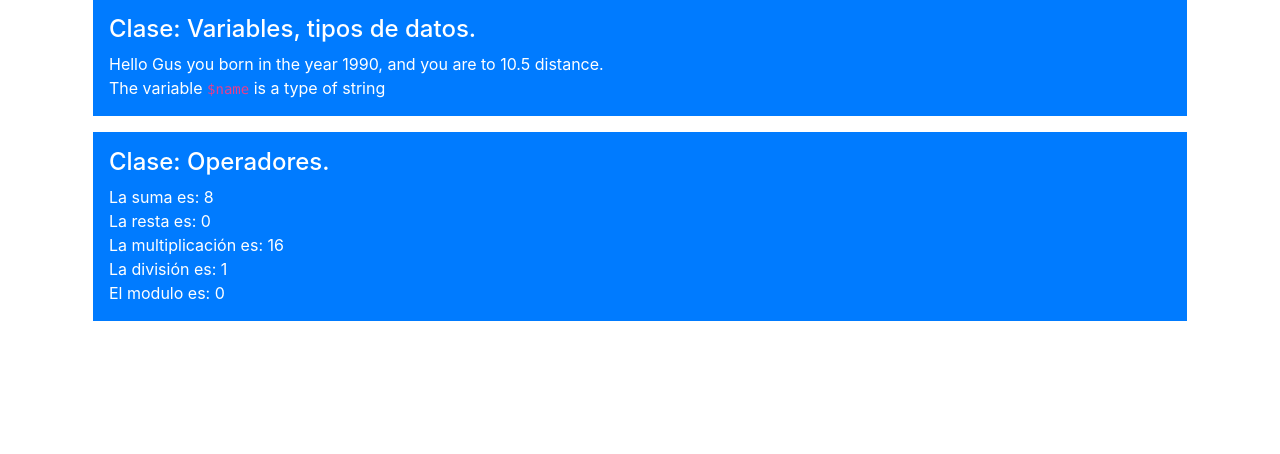
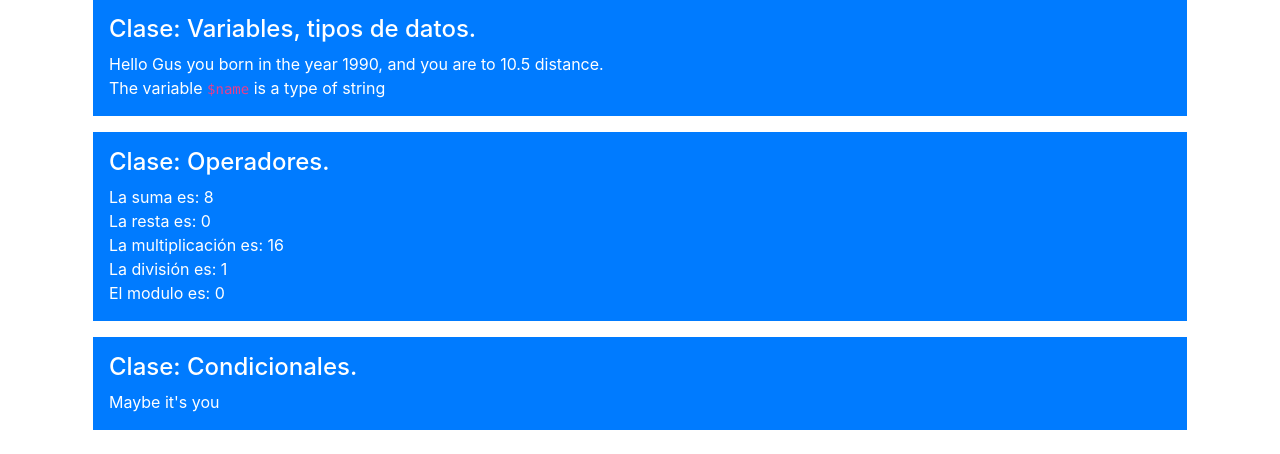
Before and after one commit to david-dc381/PHP-Console, a PHP site: page / in a window 1280 px wide. Shown: the part 346-800 px from the top of the page. Run offline with PHP 8.4, Linux system fonts and the light colour scheme.

Commit message:
Agregamos Condicional IF

```diff
--- a/index.php
+++ b/index.php
@@ -65,6 +65,29 @@
                 </div>
             </div>
         </div>
+
+
+        <div class="row">
+            <div class="col-12">
+                <div class="p-3 m-2 bg-primary text-white">
+                    <h4>Clase: Condicionales.</h4>
+                    <?php
+                        $name = "Robin";
+                        $year = 2000;
+
+                        if ($name == "Robin" and $year == 1900) {
+                            echo "It's you";
+
+                        } elseif ($name="Robin" and $year == 2000) {
+                            echo "Maybe it's you";
+                        } else {
+                            echo "It´s not you";
+                        }
+                    ?>
+                </div>
+            </div>
+        </div>
+
     </div>
 
     <script src="https://code.jquery.com/jquery-3.5.1.slim.min.js" integrity="sha384-DfXdz2htPH0lsSSs5nCTpuj/zy4C+OGpamoFVy38MVBnE+IbbVYUew+OrCXaRkfj" crossorigin="anonymous"></script>
```
